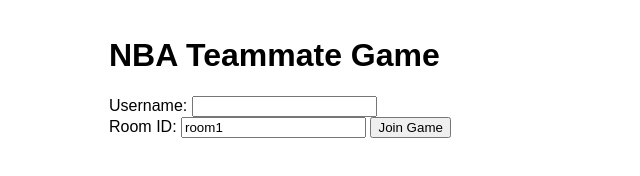
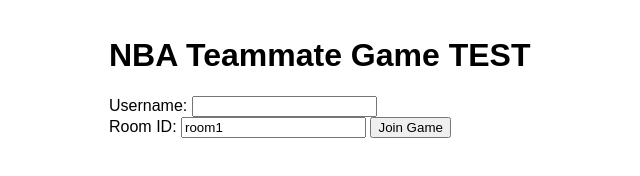
Before and after one commit to emazursky31/nba-backend, a website: page index.html in a window 1280 px wide. Shown: the whole page, without its empty margins (231-871 px from the left). Drawn offline with nearby package versions, Linux system fonts and the light colour scheme; no server answers.

Commit message:
Update frontend and backend

```diff
--- a/index.html
+++ b/index.html
@@ -22,7 +22,7 @@
   </style>
 </head>
 <body>
-  <h1>NBA Teammate Game</h1>
+  <h1>NBA Teammate Game TEST</h1>
   <div>
     <label>Username: <input type="text" id="usernameInput" /></label>
   </div>
```
